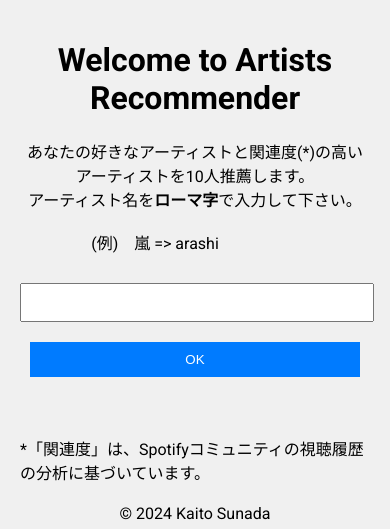
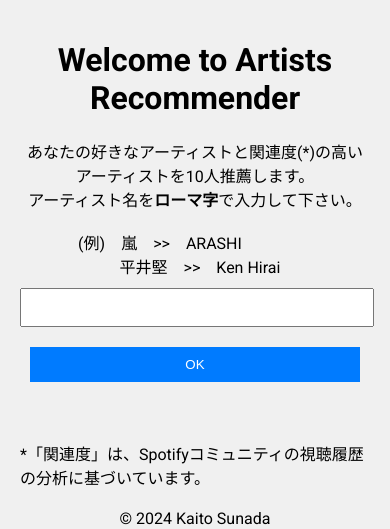
Before and after one commit to k-suna/ArtistsRecommender, a Flask app: page / in a window 390 px wide. Shown: the top 529 px of the page. Run offline with Flask 3, Linux system fonts and the light colour scheme.

Commit message:
スマホ対応のスタイルを修正

```diff
--- a/static/style.css
+++ b/static/style.css
@@ -120,8 +120,11 @@ footer {
     padding: 20px 0;
 }
 
-/* モバイルデバイス向けのスタイル */
+/* スマホ向けのスタイル */
 @media (max-width: 768px) {
+    .upper-note {
+        margin-right: 70px;
+    }
     .input-wrapper, .button-wrapper {
         display: block;
         width: 100%;
--- a/templates/index.html
+++ b/templates/index.html
@@ -16,7 +16,8 @@
                 あなたの好きなアーティストと関連度(*)の高いアーティストを10人推薦します。<br>
                 アーティスト名を<strong>ローマ字</strong>で入力して下さい。<br><br>
                 <div class="upper-note">
-                    (例)　嵐 => arashi <br><br>
+                    (例)　嵐　>>　ARASHI <br>
+                    　　　　　平井堅　>>　Ken Hirai<br>
                 </div>
             </label>
 
```
Also changed, not shown: 1 other file.
